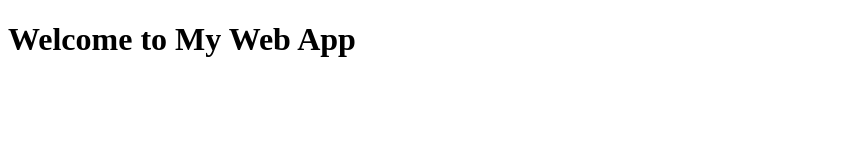
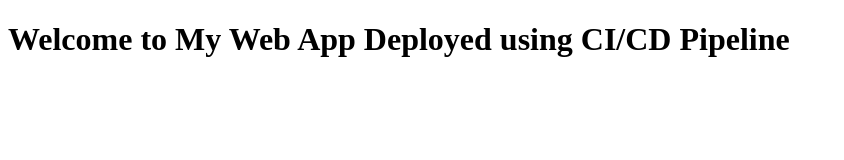
Before and after one commit to shivsource/web-app, a plain HTML site: page index.html in a window 1280 px wide. Shown: the whole page, without its empty margins (0-844 px from the left). Drawn offline with Linux system fonts and the light colour scheme.

Commit message:
index file text changed

```diff
--- a/index.html
+++ b/index.html
@@ -6,6 +6,6 @@
     <title>Document</title>
 </head>
 <body>
-    <h1>Welcome to My Web App</h1>
+    <h1>Welcome to My Web App Deployed using CI/CD Pipeline</h1>
 </body>
 </html>
```
